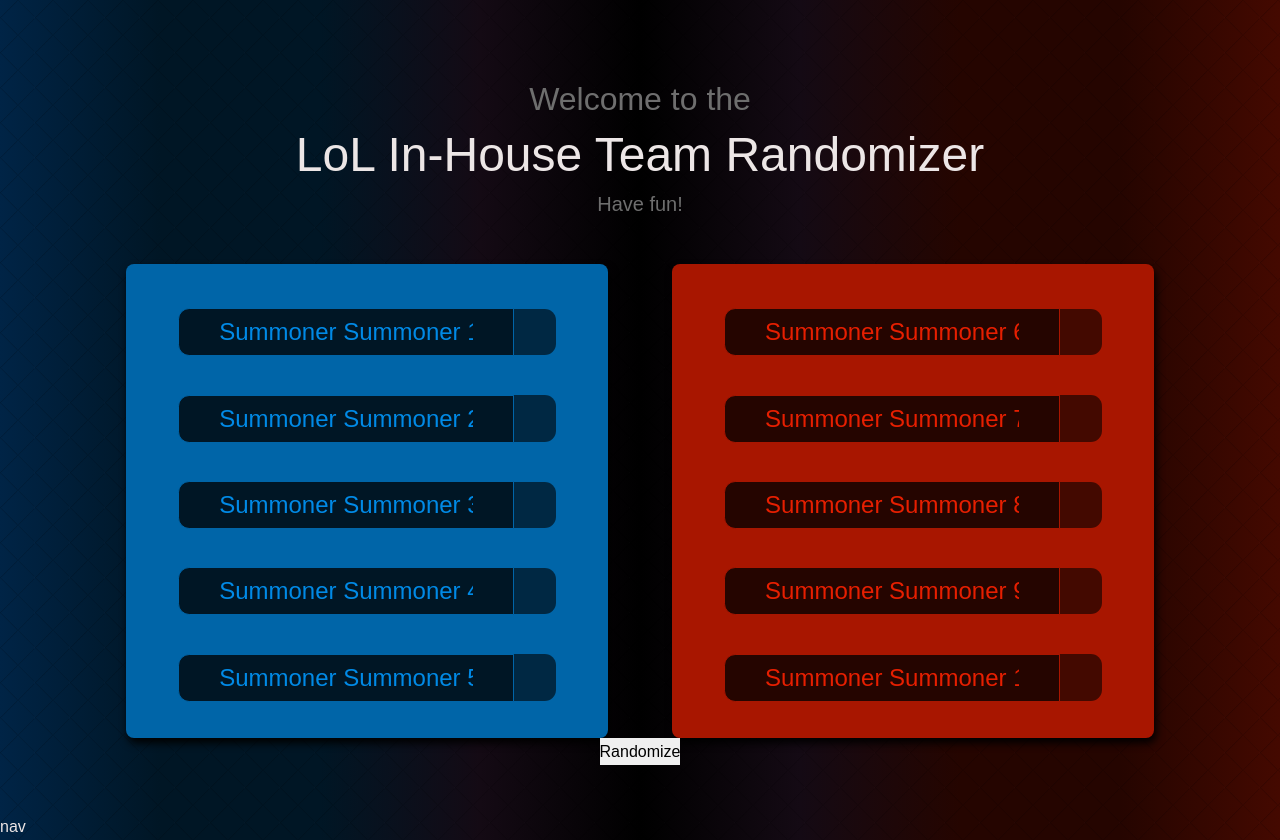
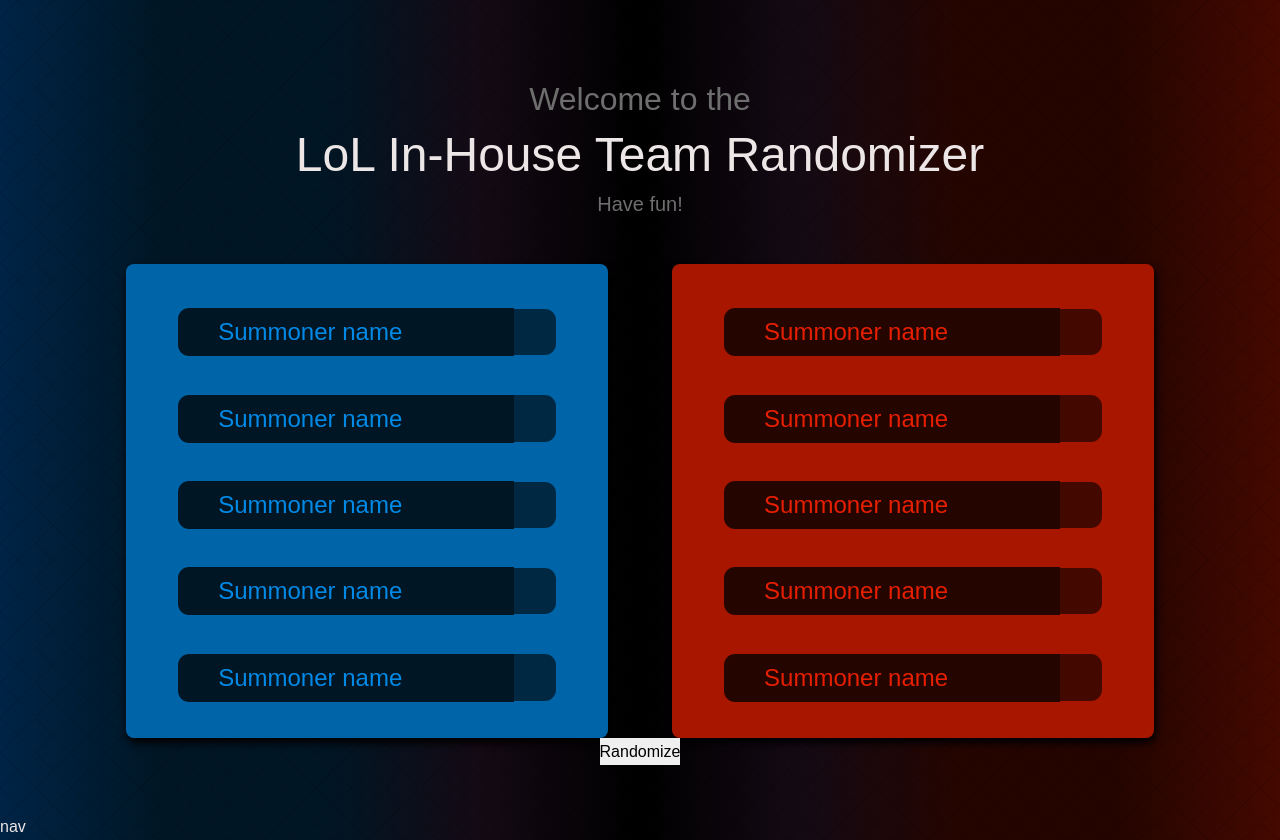
Before and after one commit to AaronTran206/LoLTeamRandomizer, a React app: page / in a window 1280 px wide. Built offline with nearby package versions, Linux system fonts and the light colour scheme; the HTML template or start-up script is replaced by a standard one; a web font is replaced by a local one.

Commit message:
refactored teams code 2.0

```diff
--- a/src/player/Player.tsx
+++ b/src/player/Player.tsx
@@ -2,13 +2,9 @@
 import { useDrag } from "react-dnd"
 
 const Player: React.FC<{
-  color: string
   i: number
-
-  onDropPlayer: Function
-}> = ({ color, i, onDropPlayer }) => {
+}> = ({ i }) => {
   const [summoner, setSummoner] = useState<string>("")
-  const index = color === "blue" ? `Summoner ${i}` : `Summoner ${i + 5}`
 
   const [{ isDragging }, dragRef] = useDrag({
     type: "player",
@@ -18,15 +14,13 @@
   })
 
   return (
-    <li
-      className="row align-items-center justify-content-center"
-      style={{ border: isDragging ? "5px solid pink" : "0px" }}
-    >
+    <li className="row align-items-center justify-content-center">
       <input
+        style={{ border: isDragging ? "2px solid pink" : "0px" }}
         className="col-8"
         onChange={(e) => setSummoner(e.target.value)}
         value={summoner}
-        placeholder={`Summoner ${index}`}
+        placeholder="Summoner name"
         ref={dragRef}
       ></input>
       <div className="col-1 nerf-icon"></div>
--- a/src/teams/Teams.tsx
+++ b/src/teams/Teams.tsx
@@ -1,12 +1,24 @@
-import React, { useState } from "react"
+import React, { ReactElement, useState } from "react"
 import { useDrop } from "react-dnd"
 import Player from "../player/Player"
 
 import "./teams.scss"
 
 const Teams: React.FC<{}> = ({}) => {
-  const [blueTeam, setBlueTeam] = useState<Array<string>>([])
-  const [redTeam, setRedTeam] = useState<Array<string>>([])
+  const [blueTeam] = useState<Array<ReactElement>>([
+    <Player i={1} />,
+    <Player i={2} />,
+    <Player i={3} />,
+    <Player i={4} />,
+    <Player i={5} />,
+  ])
+  const [redTeam] = useState<Array<ReactElement>>([
+    <Player i={1} />,
+    <Player i={2} />,
+    <Player i={3} />,
+    <Player i={4} />,
+    <Player i={5} />,
+  ])
   const [{ isOver }, addtoTeamRef] = useDrop({
     accept: "player",
     collect: (monitor) => ({
@@ -19,8 +31,6 @@
       isOver: !!monitor.isOver,
     }),
   })
-
-  const movePlayer = (item) => {}
 
   const randomizeSummoners = () => {
     //put summoners states into an array to prepare for randomization
@@ -49,15 +59,11 @@
     //   }
   }
 
-  const renderTeams = (color: string) => {
+  const renderTeams = (color: string, arr: Array<ReactElement>) => {
     return (
       <article className={`col-sm-10 col-md-5 teams__container ${color}-list`}>
         <div className="teams__list " ref={addtoTeamRef}>
-          <Player color={color} i={1} onDropPlayer={movePlayer} />
-          <Player color={color} i={2} onDropPlayer={movePlayer} />
-          <Player color={color} i={3} onDropPlayer={movePlayer} />
-          <Player color={color} i={4} onDropPlayer={movePlayer} />
-          <Player color={color} i={5} onDropPlayer={movePlayer} />
+          {arr.map((ele) => ele)}
         </div>
       </article>
     )
@@ -66,8 +72,8 @@
   return (
     <section className="container  px-0">
       <div className="row g-3 d-flex justify-content-evenly" spellCheck="false">
-        {renderTeams("blue")}
-        {renderTeams("red")}
+        {renderTeams("blue", blueTeam)}
+        {renderTeams("red", redTeam)}
       </div>
 
       <button onClick={randomizeSummoners}>Randomize</button>
```
Also changed, not shown: 2 other files (tests, documents, lock files or other folders).
